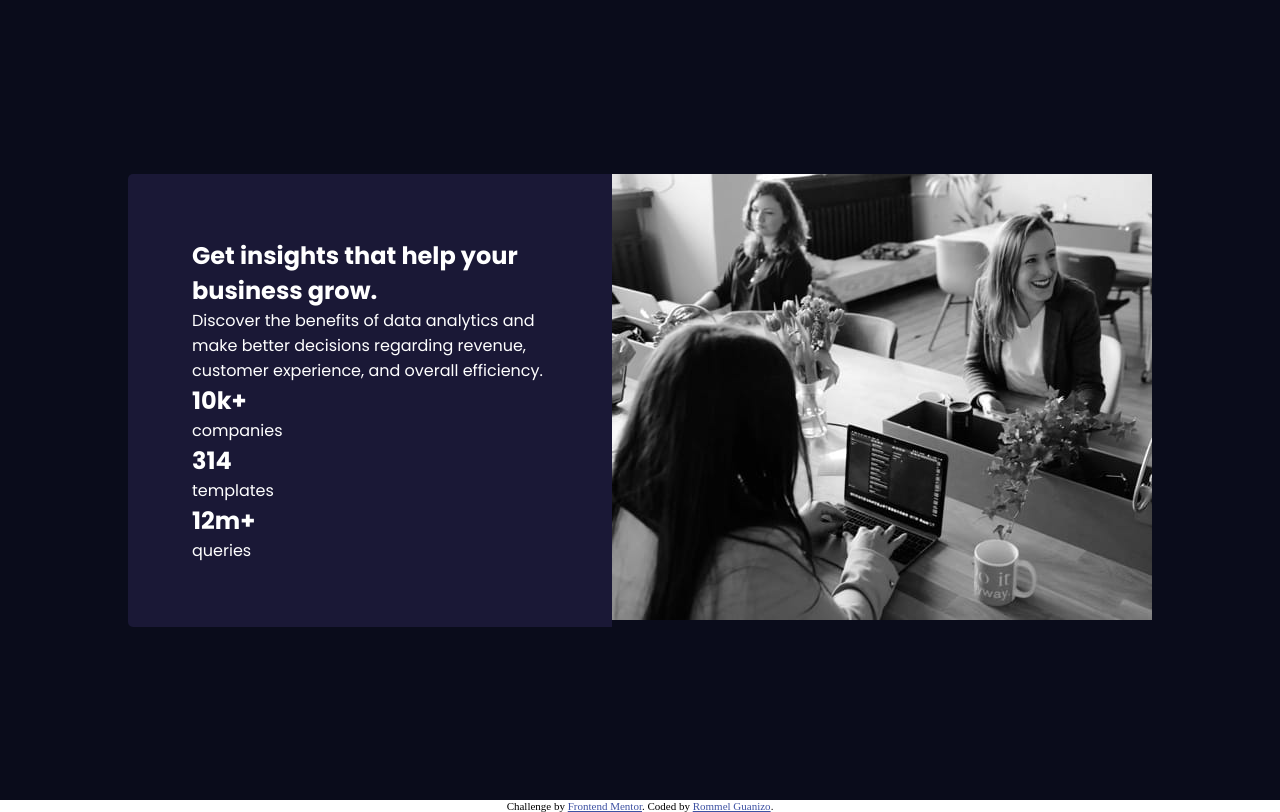
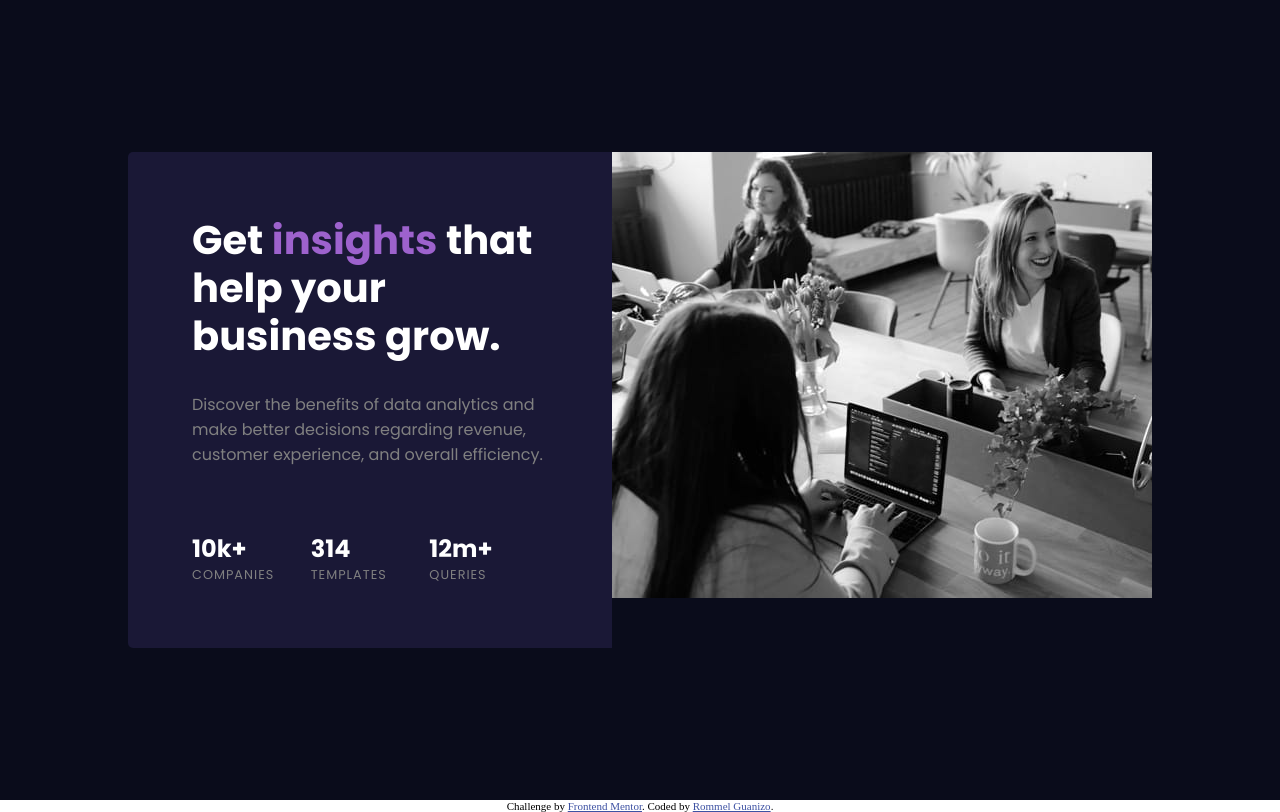
Before and after one commit to guanizorommel/Front-End-Mentor-1, a plain HTML site: page index.html in a window 1280 px wide. Drawn offline with Linux system fonts and the light colour scheme.

Commit message:
breaktime

```diff
--- a/css/style.css
+++ b/css/style.css
@@ -7,6 +7,15 @@
 h1, h2, h3, p {
     font-family: "Poppins", sans-serif;
     color: #fff;
+}
+
+h1 {
+    font-size: 2.5rem;
+    line-height: 1.2;
+}
+
+p {
+    color: gray;
 }
 
 section {
@@ -23,9 +32,6 @@ section {
     width: 80%;
     height: 80%;
     display: flex;
-    border-radius: 5px;
-
-    /* border: 3px solid red; */
 }
 
 .cardcontainer > * {
@@ -37,4 +43,36 @@ section {
     padding: 4em 4em;
     border-top-left-radius: 5px;
     border-bottom-left-radius: 5px;
+    text-align: left;
 }
+
+.violet-text {
+    color: #9d62cd;
+}
+
+.top p {
+    margin-top: 2em;
+    margin-bottom: 4em;
+}
+
+.bottom {
+    display: flex;
+}
+
+.bottom >* {
+    flex: 1 1 33.33%;
+}
+
+.bottom p {
+    text-transform: uppercase;
+    font-size: .8rem;
+    letter-spacing: 1px;
+}
+
+.rightcontent  {
+
+}
+
+.right-content img {
+
+}
```
Also changed, not shown: index.html (+3 -0 lines).
